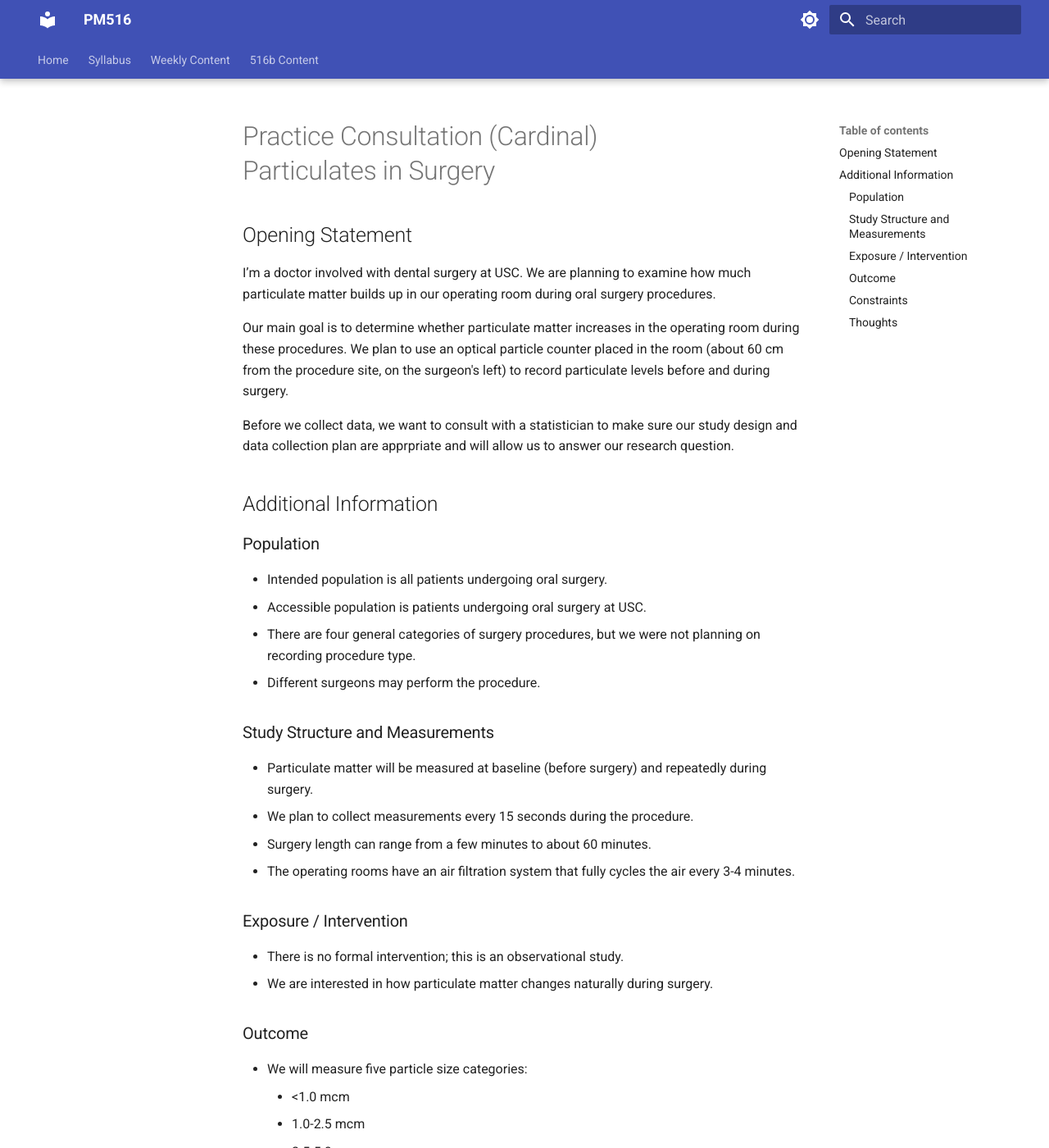
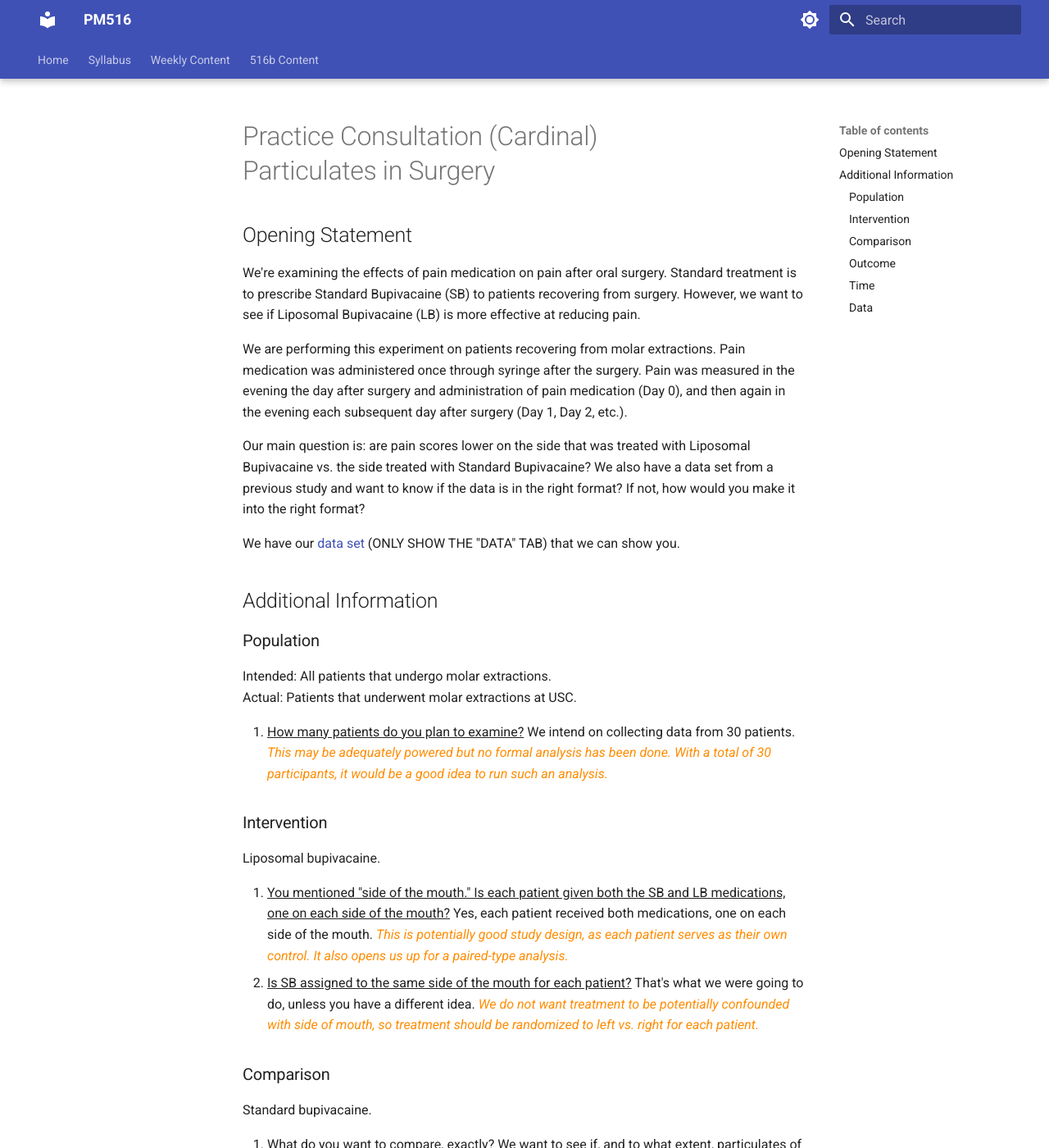
Before and after one commit to USCbiostats/PM516, an MkDocs documentation site: the page built from docs/consults/consult-gold-a.md, in a window 1280 px wide and 1400 px high. Shown: the whole window at 82% size. Built offline with MkDocs 1.6.1 and Material for MkDocs 9.7.7, drawn with Linux system fonts in a browser that asks for light colours; comment, search, counter and statistics services are not loaded; some of the changed text lies outside the part shown.

Commit message:
consults update 2

```diff
--- a/docs/consults/consult-gold-a.md
+++ b/docs/consults/consult-gold-a.md
@@ -2,59 +2,51 @@
 
 ## Opening Statement
 
-I’m a doctor involved with dental surgery at USC. We are planning to examine how much particulate matter builds up in our operating room during oral surgery procedures.
+We're examining the effects of pain medication on pain after oral surgery. Standard treatment is to prescribe Standard Bupivacaine (SB) to patients recovering from surgery. However, we want to see if Liposomal Bupivacaine (LB) is more effective at reducing pain.
 
-Our main goal is to determine whether particulate matter increases in the operating room during these procedures. We plan to use an optical particle counter placed in the room (about 60 cm from the procedure site, on the surgeon's left) to record particulate levels before and during surgery.
+We are performing this experiment on patients recovering from molar extractions. Pain medication was administered once through syringe after the surgery. Pain was measured in the evening the day after surgery and administration of pain medication (Day 0), and then again in the evening each subsequent day after surgery (Day 1, Day 2, etc.).
 
-Before we collect data, we want to consult with a statistician to make sure our study design and data collection plan are apprpriate and will allow us to answer our research question.
+Our main question is: are pain scores lower on the side that was treated with Liposomal Bupivacaine vs. the side treated with Standard Bupivacaine? We also have a data set from a previous study and want to know if the data is in the right format? If not, how would you make it into the right format?
+
+We have our [data set](scenario7data.xlsx) (ONLY SHOW THE "DATA" TAB) that we can show you.
 
 ## Additional Information
 
 ### Population
 
-* Intended population is all patients undergoing oral surgery.
-* Accessible population is patients undergoing oral surgery at USC.
-* There are four general categories of surgery procedures, but we were not planning on recording procedure type.
-* Different surgeons may perform the procedure.
+Intended: All patients that undergo molar extractions.
+Actual: Patients that underwent molar extractions at USC.
 
-### Study Structure and Measurements
+1. <u>How many patients do you plan to examine?</u> We intend on collecting data from 30 patients. <font color = #ff8c00>*This may be adequately powered but no formal analysis has been done. With a total of 30 participants, it would be a good idea to run such an analysis.*</font>
 
-* Particulate matter will be measured at baseline (before surgery) and repeatedly during surgery.
-* We plan to collect measurements every 15 seconds during the procedure.
-* Surgery length can range from a few minutes to about 60 minutes.
-* The operating rooms have an air filtration system that fully cycles the air every 3-4 minutes.
+### Intervention
 
-### Exposure / Intervention
+Liposomal bupivacaine.
 
-* There is no formal intervention; this is an observational study.
-* We are interested in how particulate matter changes naturally during surgery.
+1. <u>You mentioned "side of the mouth." Is each patient given both the SB and LB medications, one on each side of the mouth?</u> Yes, each patient received both medications, one on each side of the mouth. <font color = #ff8c00>*This is potentially good study design, as each patient serves as their own control. It also opens us up for a paired-type analysis.*</font>
+1. <u>Is SB assigned to the same side of the mouth for each patient?</u> That's what we were going to do, unless you have a different idea. <font color = #ff8c00>*We do not want treatment to be potentially confounded with side of mouth, so treatment should be randomized to left vs. right for each patient.*</font>
+
+### Comparison
+
+Standard bupivacaine.
+
+1. <u>What do you want to compare, exactly?</u> We want to see if, and to what extent, particulates of different sizes increase during these surgeries.
 
 ### Outcome
 
-* We will measure five particle size categories:
-    * <1.0 mcm
-    * 1.0-2.5 mcm
-    * 2.5-5.0 mcm
-    * 5.0-10.0 mcm
-    * 10.0-25.0 mcm
+Pain score.
 
-### Constraints
+1. <u>Can you tell me more about the outcome?</u> This is the standard Pain NRS (numerical rating scale) metric that is used widely across studies. Patients are asked to rate their pain on a scale of 1-10. <font color = #ff8c00>*Though this is widely used, it has been criticized in the past for individuals having different reference points for pain as well as pain tolerances. The paired design is perfect as it removes the intra-individual variability in pain reference points.*</font>
 
-* We have limited resources for data management and cleaning.
-* We are unsure whether we need to record:
-    * Exact surgery duration
-    * Time stamps for each particulate measurement
-    * Surgeon identity
-    * Procedure type
+### Time
 
+Measurements were taken the evening of the day of surgery and each evening thereafter.
 
-### Thoughts
+1. <u>How many days do you assess follow-up pain?</u> On up to 8 days. <font color = #ff8c00>*This seems like a lot of follow-up but there may be a good reason for it.*</font>
+2. <u>You said "up to" 8 days. Are individuals not strictly followed up for 8 days?</u> We just think that, as more time goes on, it will be harder to keep participants engaged. Plus we think that it will make the study less powerful if we see a drop-off in the NRS difference as time goes on. <font color = #ff8c00>*First, you'd want to make sure that the patients who "drop out" are not systematically different than those who remain in the study, or bias could be introduced. Secondly, it seems like they are hedging their bets about the length of follow-up and hoping to not see weakening effects toward the end. That's just bad science; they should pick a meaningful follow-up duration, justify it, and stick to it.*</font>
 
-To be successful, the statisticians must:
+### Data
 
-* Identify threats to the validity of the proposed design.
-* Clarify the appropriate units of analysis.
-* Discuss how to handle repeated measurements.
-* Account for different surgery lengths, procedure types, and surgeon effects.
-* Recommend which varibles must be recorded for valid inference.
-* Suggest an overall analysis strategy that the data collection supports.
+1. Rows represent time points.
+1. Columns represent patient-side combinations
+1. Some patients have missing observations on some days
```
Also changed, not shown: docs/consults/consult-cardinal-a.md (+30 -35 lines), docs/consults/consult7.md (+2 -4 lines).
